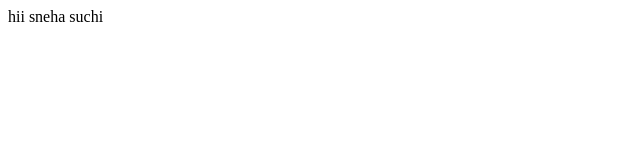
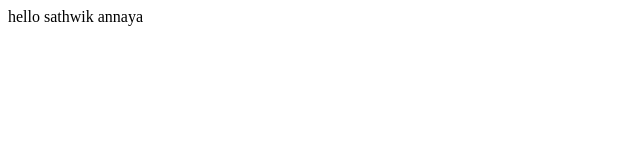
Before and after one commit to sneha-eluri/jenkins, a plain HTML site: page index.html in a window 1280 px wide. Shown: the full height of the page, 0-640 px from the left. Drawn offline with Linux system fonts and the light colour scheme.

Commit message:
hello sathwik annaya

```diff
--- a/index.html
+++ b/index.html
@@ -6,6 +6,6 @@
   <title>Document</title>
 </head>
 <body>
-  hii sneha suchi
+  hello sathwik annaya
 </body>
 </html>
```
